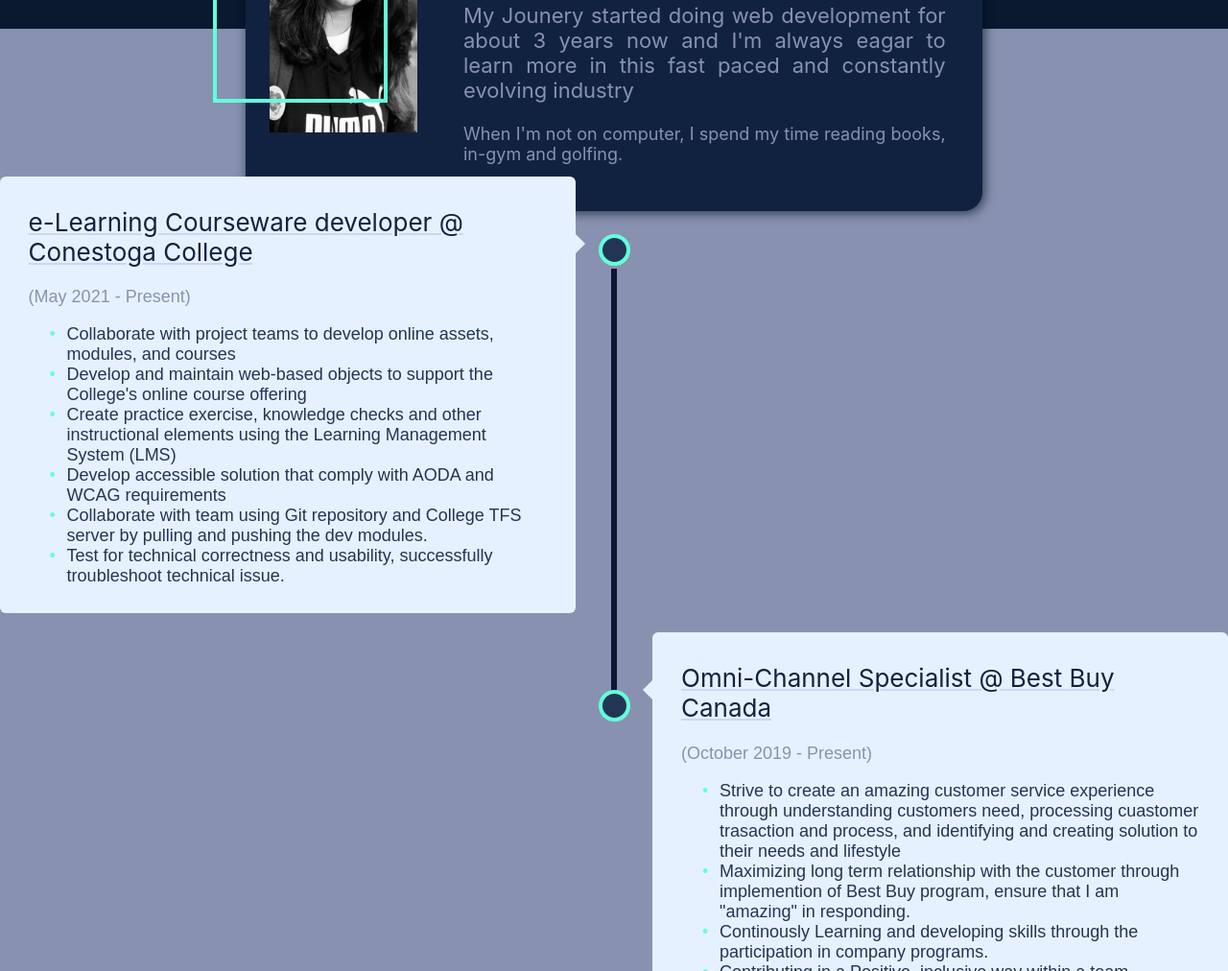
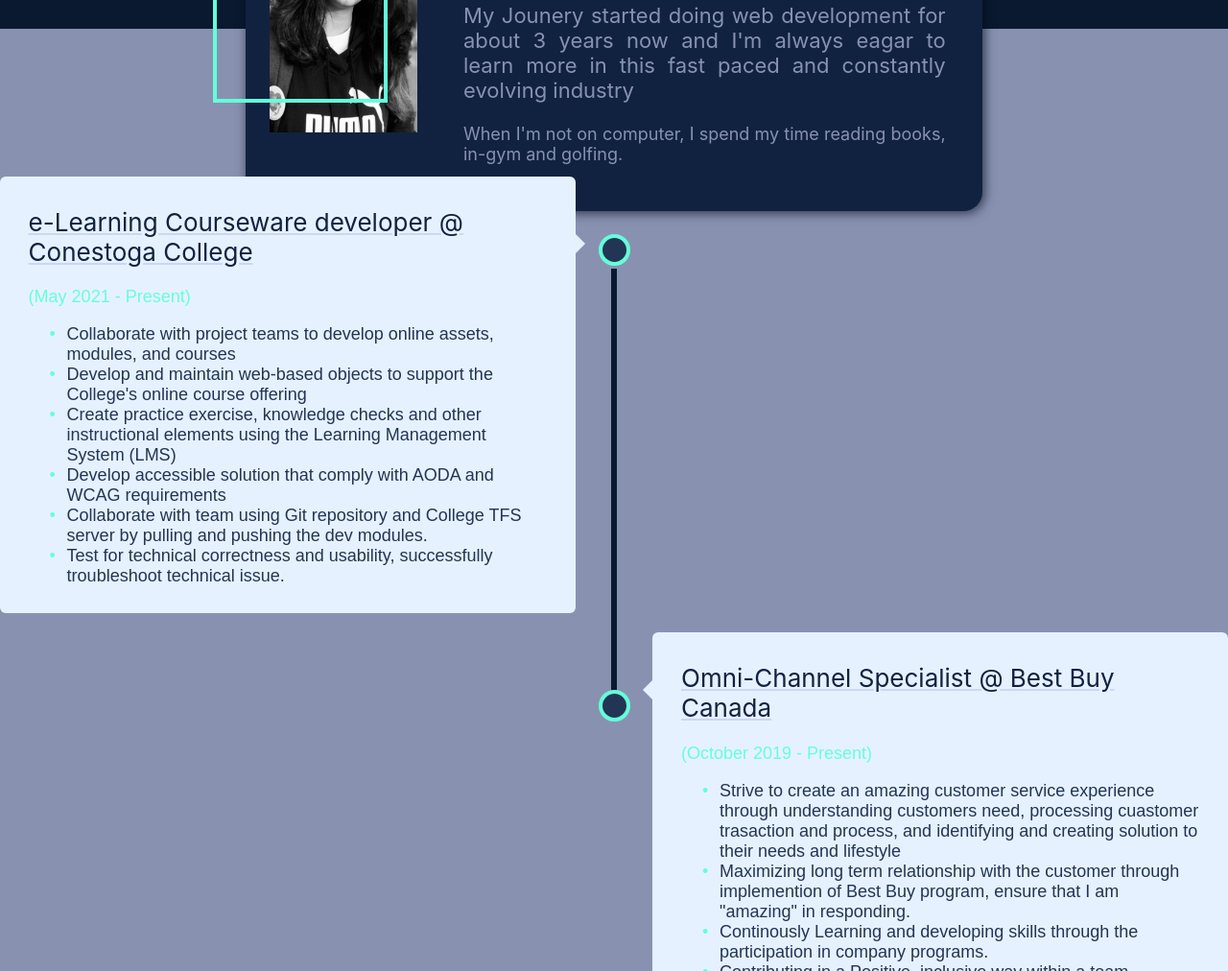
Before and after one commit to PallakSoni/Portfolio-Page---Palak, a plain HTML site: page index.html in a window 1280 px wide. Shown: the part 723-1735 px from the top of the page at 96% size. Drawn offline with Linux system fonts and the light colour scheme.

Commit message:
Update style.css

```diff
--- a/style.css
+++ b/style.css
@@ -309,7 +309,7 @@ nav ul li a{
     font-family: Arial, Helvetica, sans-serif;
     font-weight: 400;
     font-size: 18px;
-    color: #8892b0;
+   color: #64ffda;
 
 }
 
```
